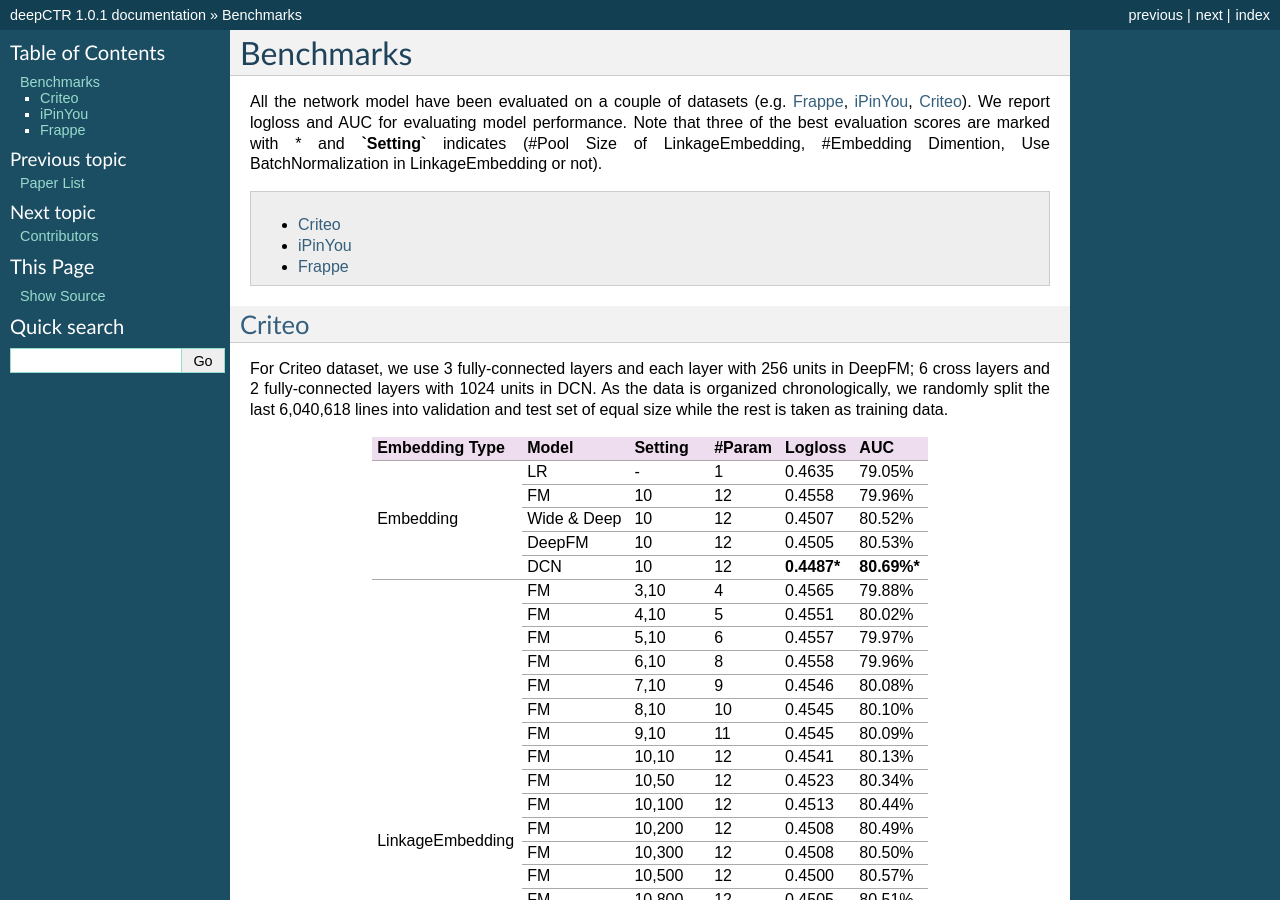
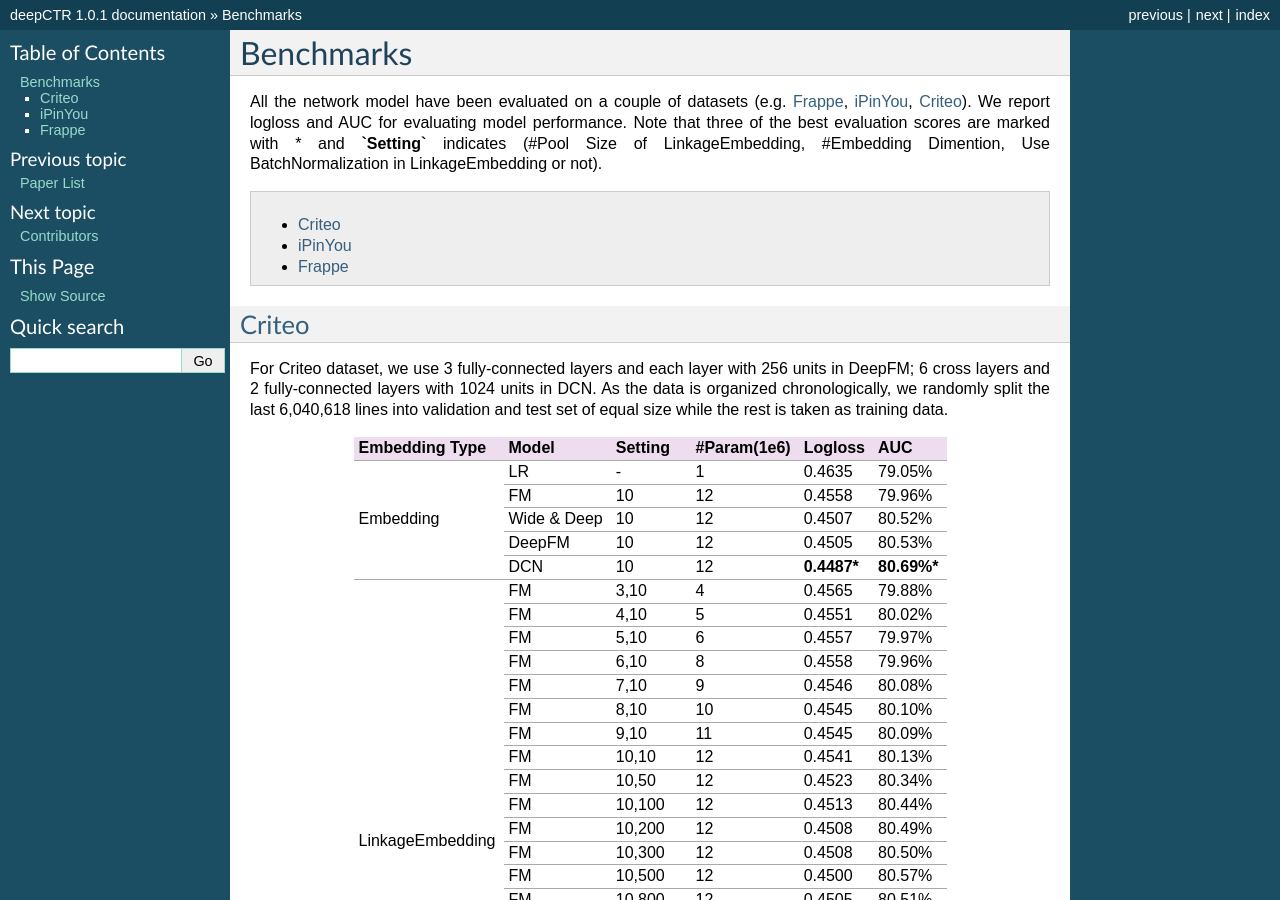
Before and after one commit to anyai/DeepCTR, a Sphinx documentation site: the page built from docs/benchmark.rst, in a window 1280 px wide and 900 px high. Built offline with Sphinx 7.4.7, drawn with Linux system fonts in a browser that asks for light colours.

Commit message:
update benchmark

```diff
--- a/docs/benchmark.rst
+++ b/docs/benchmark.rst
@@ -15,7 +15,7 @@ For Criteo dataset, we use 3 fully-connected layers and each layer with 256 unit
 
 
 +------------------+-------------+-------------+----------------+------------+------------+
-|**Embedding Type**| **Model**   |  **Setting**|   **#Param**   | **Logloss**| **AUC**    |
+|**Embedding Type**| **Model**   |  **Setting**|**#Param(1e6)** | **Logloss**| **AUC**    |
 +==================+=============+=============+================+============+============+
 |                  | LR          |    \-       |       1        |   0.4635   |   79.05%   |
 |                  +-------------+-------------+----------------+------------+------------+
```
